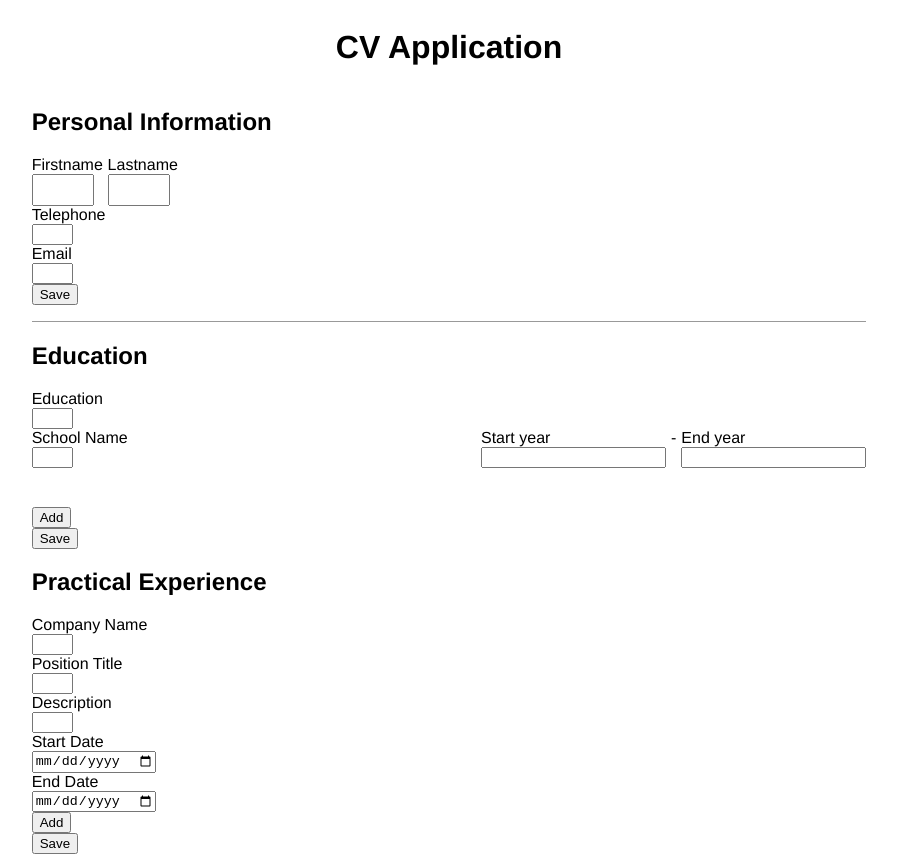
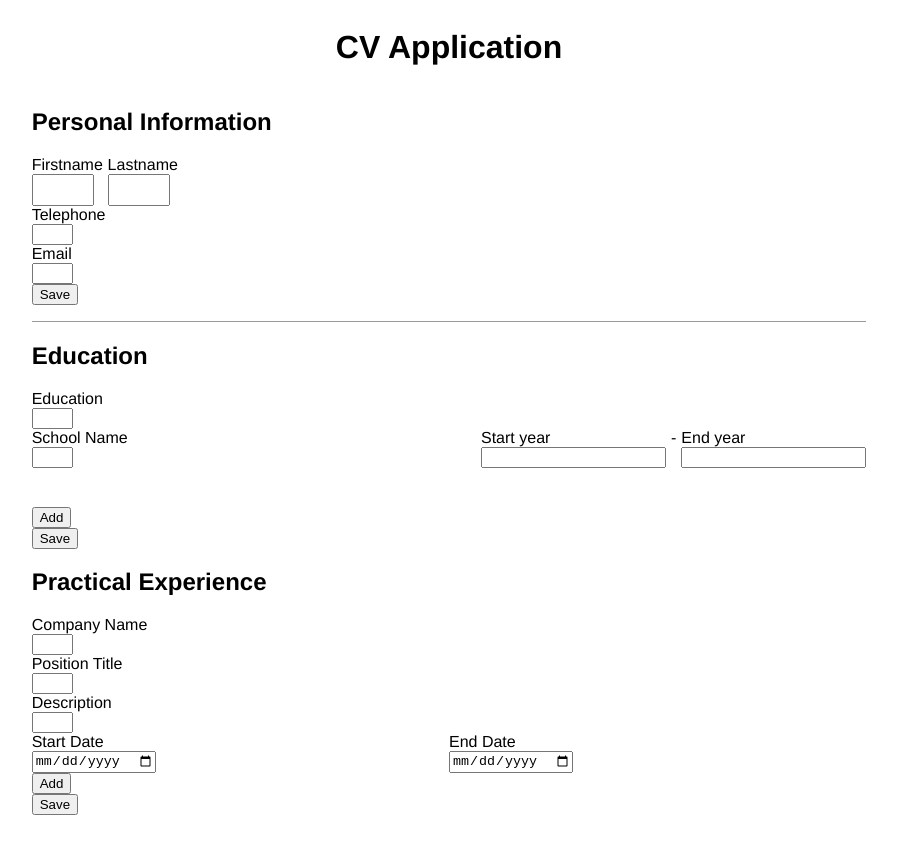
Before and after one commit to JSHC/odin-cvproject, a React (Create React App) app: page / in a window 1280 px wide. Shown: the whole page, without its empty margins (191-1088 px from the left). After the commit the page ends 823 px from the top, so only its background shows below. Built offline with nearby package versions, Linux system fonts and the light colour scheme.

Commit message:
Add grid layout

```diff
--- a/src/styles/PracticalExperienceComponent.css
+++ b/src/styles/PracticalExperienceComponent.css
@@ -0,0 +1,32 @@
+.practical-experience-component {
+    display: grid;
+    grid-template-columns: 1fr 1fr;
+    grid-template-rows: 1fr 1fr 1fr;
+}
+
+.company-name-container {
+    grid-row: 1;
+}
+
+.position-title-container {
+    grid-row: 2;
+}
+
+.description-container {
+    grid-row: 3;
+}
+
+.practical-experience-dates-container {
+    grid-row: 4;
+    grid-column: 1 / span 2;
+    display: grid;
+    grid-column: 1fr 1fr;
+}
+
+.start-date-container {
+    grid-column: 1;
+}
+
+.end-date-container {
+    grid-column: 2;
+}
```
